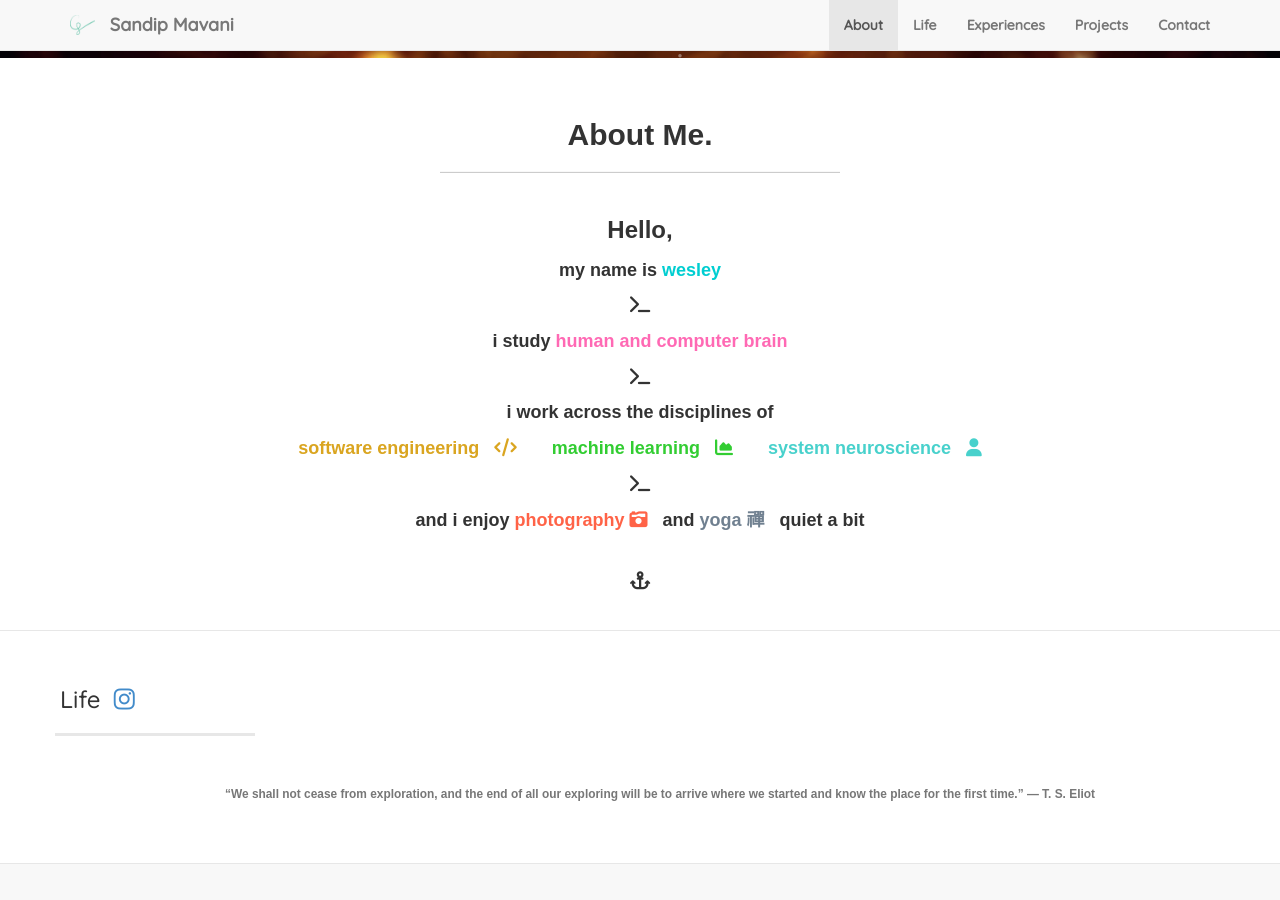
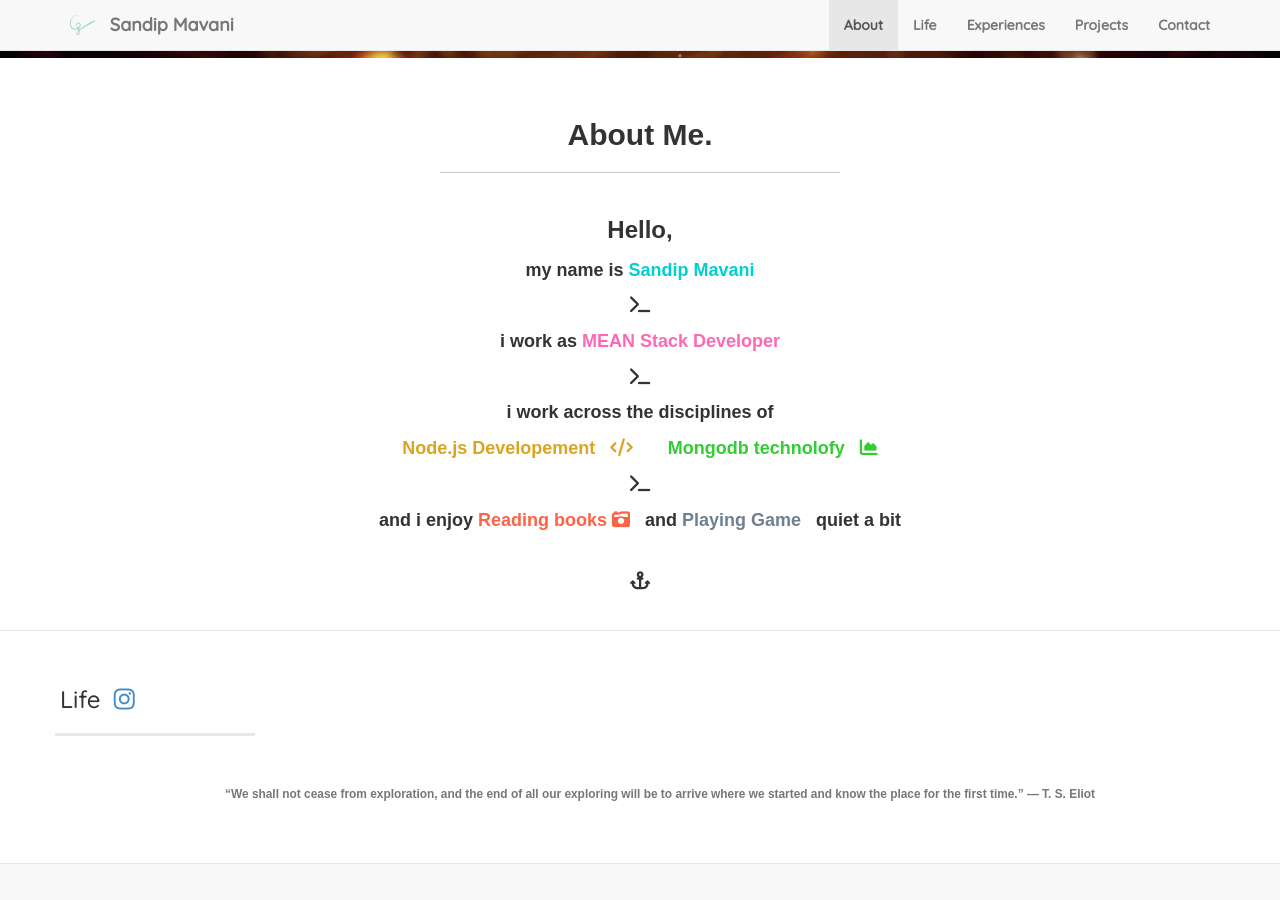
Before and after one commit to sandipmavani/sandipmavani.github.io, a Jekyll site: the page built from index.html, in a window 1280 px wide and 900 px high, scrolled down 707 px. Built offline with Jekyll 4.4.1, drawn with Linux system fonts in a browser that asks for light colours; nearby versions of some CDN libraries.

Commit message:
Update about.html

```diff
--- a/_includes/about.html
+++ b/_includes/about.html
@@ -8,19 +8,17 @@
             <br/>
             <font size="4px">
                 <p><font size="5px">Hello,</font></p>
-                <p>my name is <font color="DarkTurquoise">wesley</font></p>
+                <p>my name is <font color="DarkTurquoise">Sandip Mavani</font></p>
                 <p><i class="fa fa-terminal"></i></p>
-                <p>i study <font color="HotPink">human and computer brain</font></p>
+                <p>i work as <font color="HotPink">MEAN Stack Developer</font></p>
                 <p><i class="fa fa-terminal"></i></p>
                 <p>i work across the disciplines of </p>
-                <p><font color="GoldenRod">software engineering &nbsp <i class="fa fa-code"></i> </font> &nbsp &nbsp
-                    &nbsp <font color="LimeGreen">machine learning &nbsp <i class="fa fa-area-chart"></i></font> &nbsp
-                    &nbsp &nbsp <font color="MediumTurquoise"> system neuroscience &nbsp <i
-                            class="fa fa-user"></i></font></p>
+                <p><font color="GoldenRod">Node.js Developement &nbsp <i class="fa fa-code"></i> </font> &nbsp &nbsp
+                    &nbsp <font color="LimeGreen">Mongodb technolofy &nbsp <i class="fa fa-area-chart"></i></font> </p>
                 <p><i class="fa fa-terminal"></i></p>
-                and i enjoy <font color="Tomato">photography <i class="fa fa-camera-retro"
+                and i enjoy <font color="Tomato">Reading books <i class="fa fa-camera-retro"
                                                                 aria-hidden="true"></i></font> &nbsp and <font
-                    color="SlateGray">yoga 禪</font> &nbsp quiet a bit
+                    color="SlateGray">Playing Game</font> &nbsp quiet a bit
                 <p><br></p>
                 <p><i class="fa fa-anchor"></i></p>
                 <br/>
```
